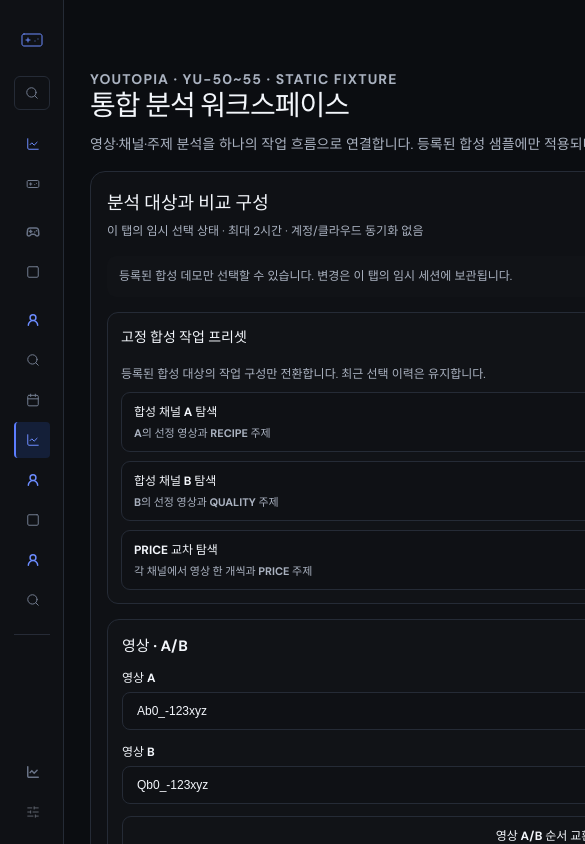
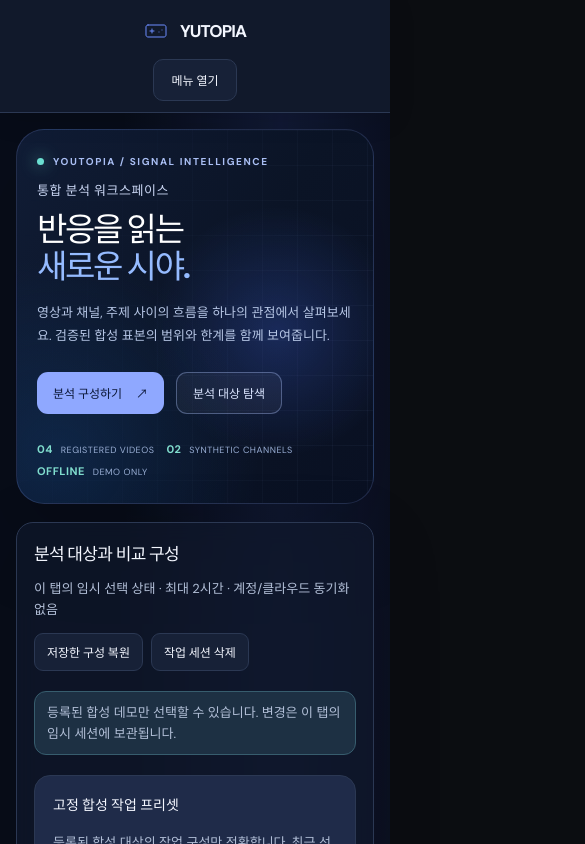
Before and after one commit to Choi1999/YOUTOPIA, a React (Vite) app in the folder frontend/: page /analysis/youtube/workspace in a window 390 px wide. Shown: the top 844 px of the page, 585 px wide, since content can reach past the window. Built offline with nearby package versions, Linux system fonts and the light colour scheme.

Commit message:
feat(UI-R02/03): immersive responsive shell, accessible mobile navigation, workspace composition

```diff
--- a/frontend/src/features/analysis-workspace/WorkspaceDiscoveryPanels.tsx
+++ b/frontend/src/features/analysis-workspace/WorkspaceDiscoveryPanels.tsx
@@ -138,7 +138,7 @@ export function WorkspaceDiscoveryPanels({session, onSelect}: Props) {
         )}
       </section>
 
-      <section className="analysis-workspace__panel" aria-label="분석 대상 검색">
+      <section id="workspace-catalog" className="analysis-workspace__panel" aria-label="분석 대상 검색">
         <div className="analysis-workspace__heading">
           <div>
             <h2>등록 합성 대상 검색·필터</h2>
--- a/frontend/src/layouts/AppShell.tsx
+++ b/frontend/src/layouts/AppShell.tsx
@@ -1,3 +1,4 @@
+import { useState } from "react";
 import { NavLink, Outlet, useLocation } from "react-router-dom";
 
 import brandDark from "../assets/navigation/brand.svg";
@@ -110,17 +111,28 @@ function NavigationItem({
 export function AppShell() {
   const reportRoute = getRoute("YU-12");
   const { pathname } = useLocation();
+  const isImmersiveWorkspace = pathname === "/analysis/youtube/workspace";
+  const [mobileNavOpen, setMobileNavOpen] = useState(false);
   const showWorkspaceReturn = pathname.startsWith("/analysis/youtube/") &&
-    pathname !== "/analysis/youtube/workspace";
+    !isImmersiveWorkspace;
 
   return (
-    <div className="app-shell">
+    <div className={"app-shell" + (isImmersiveWorkspace ? " app-shell--immersive-workspace" : "")}>
       <a className="skip-link" href="#main-content">본문으로 건너뛰기</a>
-      <aside className="app-sidebar" aria-label="YUTOPIA 주 탐색">
+      <aside className={"app-sidebar" +
+        (isImmersiveWorkspace && mobileNavOpen ? " app-sidebar--workspace-menu-open" : "")}
+        aria-label="YUTOPIA 주 탐색">
         <div className="sidebar-brand">
           <NavigationIcon dark={brandDark} light={brandLight} />
           <strong className="sidebar-brand-copy">YUTOPIA</strong>
         </div>
+        {isImmersiveWorkspace && (
+          <button type="button" className="workspace-mobile-menu-toggle"
+            aria-controls="workspace-sidebar-navigation" aria-expanded={mobileNavOpen}
+            onClick={() => setMobileNavOpen(open => !open)}>
+            {mobileNavOpen ? "메뉴 닫기" : "메뉴 열기"}
+          </button>
+        )}
 
         <label className="sidebar-search">
           <span className="sr-only">게임 검색</span>
@@ -128,7 +140,7 @@ export function AppShell() {
           <input disabled placeholder="게임 검색" type="search" />
         </label>
 
-        <nav className="sidebar-navigation">
+        <nav className="sidebar-navigation" id="workspace-sidebar-navigation" onClick={() => setMobileNavOpen(false)}>
           {groups.map((group) => (
             <section className="sidebar-group" key={group.label}>
               <h2 className="sidebar-group-label">{group.label}</h2>
--- a/frontend/src/main.tsx
+++ b/frontend/src/main.tsx
@@ -6,6 +6,7 @@ import { App } from "./app/App";
 import "./theme/tokens.css";
 import "./style.css";
 import "./app-shell.css";
+import "./theme/immersive-workspace.css";
 
 // index.html에 선언된 root 요소를 찾는다.
 // HTML의 ID를 변경하면 이 검색 ID도 함께 변경해야 한다.
--- a/frontend/src/pages/analysis/AnalysisWorkspacePage.tsx
+++ b/frontend/src/pages/analysis/AnalysisWorkspacePage.tsx
@@ -3,6 +3,7 @@ import { Link, useLocation } from "react-router-dom";
 
 import { demoChannelSelections } from "../../features/analysis/data/demoChannelSelection";
 import { WorkspaceDiscoveryPanels } from "../../features/analysis-workspace/WorkspaceDiscoveryPanels";
+import { WorkspaceHero } from "../../features/analysis-workspace/WorkspaceHero";
 import { applyWorkspacePreset, WORKSPACE_PRESETS } from "../../features/analysis-workspace/analysisWorkspacePresets";
 import { withoutAllowedUtmTracking } from "../../features/analysis-target/analysisQueryTracking";
 import {
@@ -138,14 +139,11 @@ export function AnalysisWorkspacePage() {
 
   return (
     <div className="product-screen analysis-workspace">
-      <header className="product-heading">
-        <p className="analysis-workspace__eyebrow">YOUTOPIA · YU-50~55 · STATIC FIXTURE</p>
-        <h1>통합 분석 워크스페이스</h1>
-        <p>영상·채널·주제 분석을 하나의 작업 흐름으로 연결합니다.
-          등록된 합성 샘플에만 적용되며 실제 YouTube 댓글을 조회하지 않습니다.</p>
-      </header>
+      <WorkspaceHero />
 
-      <section className="analysis-workspace__panel" aria-label="분석 작업 세션">
+      <div className="analysis-workspace__layout">
+        <div className="analysis-workspace__main">
+          <section id="workspace-session" className="analysis-workspace__panel" aria-label="분석 작업 세션">
         <div className="analysis-workspace__heading">
           <div>
             <h2>분석 대상과 비교 구성</h2>
@@ -251,7 +249,9 @@ export function AnalysisWorkspacePage() {
         )}
       </section>
 
-      <section className="analysis-workspace__panel" aria-label="최근 분석 대상">
+        </div>
+        <aside className="analysis-workspace__rail" aria-label="워크스페이스 최근 선택 및 근거">
+          <section className="analysis-workspace__panel" aria-label="최근 분석 대상">
         <h2>최근 선택한 대상</h2>
         {session.recentTargets.length === 0 ? (
           <p>아직 이 작업 세션에서 변경한 대상이 없습니다.</p>
@@ -271,7 +271,7 @@ export function AnalysisWorkspacePage() {
         )}
       </section>
 
-      <section className="analysis-workspace__panel" aria-label="근거 검토">
+          <section id="workspace-evidence" className="analysis-workspace__panel" aria-label="근거 검토">
         <h2>분석 근거와 처리 표본</h2>
         <p>표본 단계·분류 완료 분모·관측 기간·버전을 원래 합성
           Repository와 검증 Projection을 통해 확인합니다.
@@ -282,6 +282,9 @@ export function AnalysisWorkspacePage() {
         </div>
       </section>
 
+        </aside>
+      </div>
+
       <p className="analysis-workspace__notice">
         STATIC FIXTURE · 이 화면은 실제 수집·실시간 분석·장기 저장·구독/결제와
         연결되지 않습니다. 영상·채널의 실제 소속과 전체 여론을 대표하지 않습니다.
```
